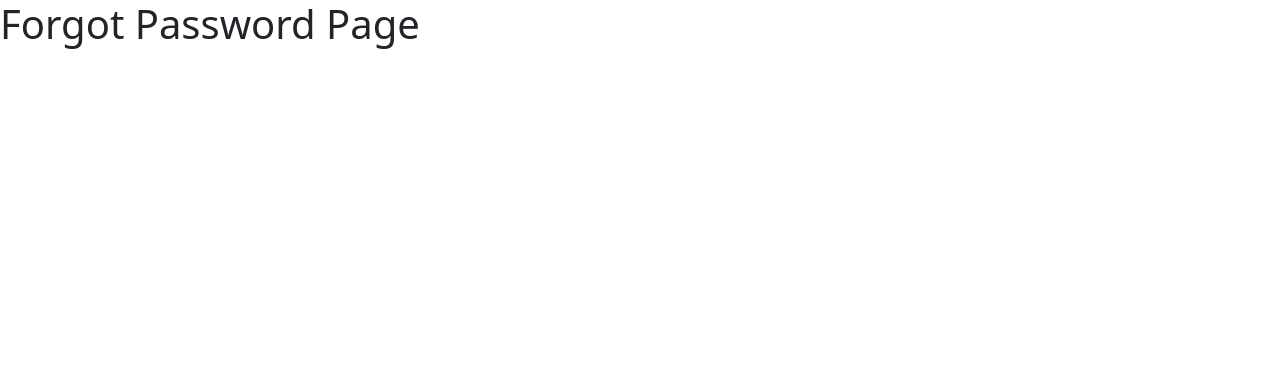
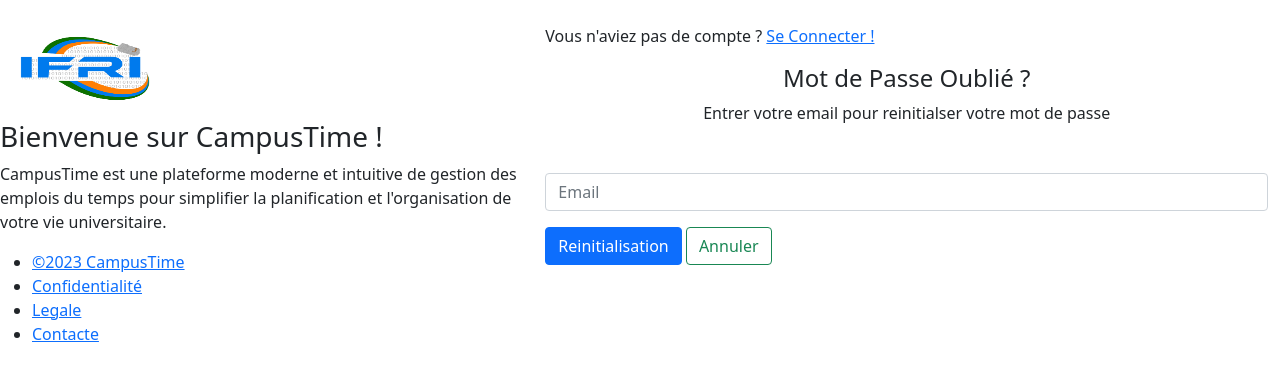
Before and after one commit to Abdoulrachard/Campustimes, a Django app: page /auth/forgot-password in a window 1280 px wide. Shown: the top 381 px of the page. Run offline with Django 4.2, Linux system fonts and the light colour scheme; some libraries are stand-ins or nearby versions.

Commit message:
Conception de la page de forgot-password

```diff
--- a/template/auth/forgot-password.html
+++ b/template/auth/forgot-password.html
@@ -5,12 +5,72 @@
 
 {% block 'main' %}
 
-    <!-- Ecrivez le code ici -->
-    <h1>Forgot Password Page</h1>
+<div class="container-fluid h-100">
+    <div class="row h-100">
+        <div class="col-5 p-0 cloner">
+            <img src={% static '/img/logoifri.png' %} alt="" style="width: 150px ; height: 100px; margin-left: 10px; margin-top: 20px;">
+            <h3 class="">Bienvenue sur CampusTime !</h3>
+            <p class="">CampusTime est une plateforme moderne et intuitive de gestion des emplois du temps pour simplifier la planification et l'organisation de votre vie universitaire.</p>
+            <div class="elment">
+                <ul class="horizontal-menu" >
+                    <li class="part"><a href="">©2023 CampusTime</a></li>
+                    <li><a href="">Confidentialité</a></li>
+                    <li><a href="">Legale</a></li>
+                    <li><a href="">Contacte</a></li>
 
+                </ul>
+            </div>
+        </div>
+        <div class="col-7  div-1 ">
+            <div class="mt-4 sign">
+                <p>Vous n'aviez pas de compte ? <a href="">Se Connecter !</a></p>
+            </div>
+            <form action="" class="formulaire" method="post">
+                <div class="mb-5">
+                    <h4 class="text-center">Mot de Passe Oublié ?</h4>
+                    <p class="title-1 text-center">Entrer votre  email pour reinitialser votre mot de passe </p>
+                </div>
+
+                <div class="mb-3">
+                    <input type="email" class="form-control" id="input1" aria-describedby="emailHelp" placeholder="Email">
+                </div>
+                <div class="content">
+                    <button type="submit" name="smettre" class="btn btn-primary">Reinitialisation</button>
+                    <button type="reset" name="annul" class="btn btn-outline-success">Annuler</button>
+                </div>
+
+            </form>
+        </div>
+    </div>
+</div>
 {% endblock %}
+
 {% block 'style' %}
 <style>
-    /* Ecrivez vos css ici directement  */
+    /* Ecrivez votre css ici  */
+    html, body{ height:100%;}
+.content{display:flex ; justify-content: space-between; margin-top: 5%;}
+.formulaire{width: 300px; margin-top: 20%; margin-left: 35%;}
+.formulaire input{ padding: 9.5px;}
+.pr{margin-top: 5px;}
+.pr a {text-decoration: none;}
+.btn{width: 130px !important; height: 40px !important;}
+.title-1{color: #a7afb7;}
+/* .formulaire h4{font-weight: 600;} */
+.sign{ margin-left: 60%;}
+.sign p{font-size: 15px; font-weight: 500;}
+.sign a {text-decoration: none}
+.div-1{background-color: #f0f0f0;}
+.cloner{background-image:url({% static '/img/bg-4.jpg' %} ); background-repeat: no-repeat; background-position: center; background-size: cover;}
+.cloner h3{font-size: 25px ;  color: white; margin-left: 20px; margin-top: 200px;}
+.cloner p{font-size: 16px ;  color: #beb1b1; margin-left: 20px; margin-top: 0px;}
+/* .elment li{ list-style: none;}
+.elment li a {display: inline-block; text-decoration: none; color: #fff} */
+.horizontal-menu {list-style: none;display: flex;}
+.horizontal-menu li {margin-right: 30px;}
+.horizontal-menu li a {text-decoration: none; color: #fff;}
+.horizontal-menu li:last-child { margin-right: 0;}
+.elment{margin-top: 40%;}
+.horizontal-menu .part{margin-right: 25%;}
 </style>
 {% endblock %}
```
